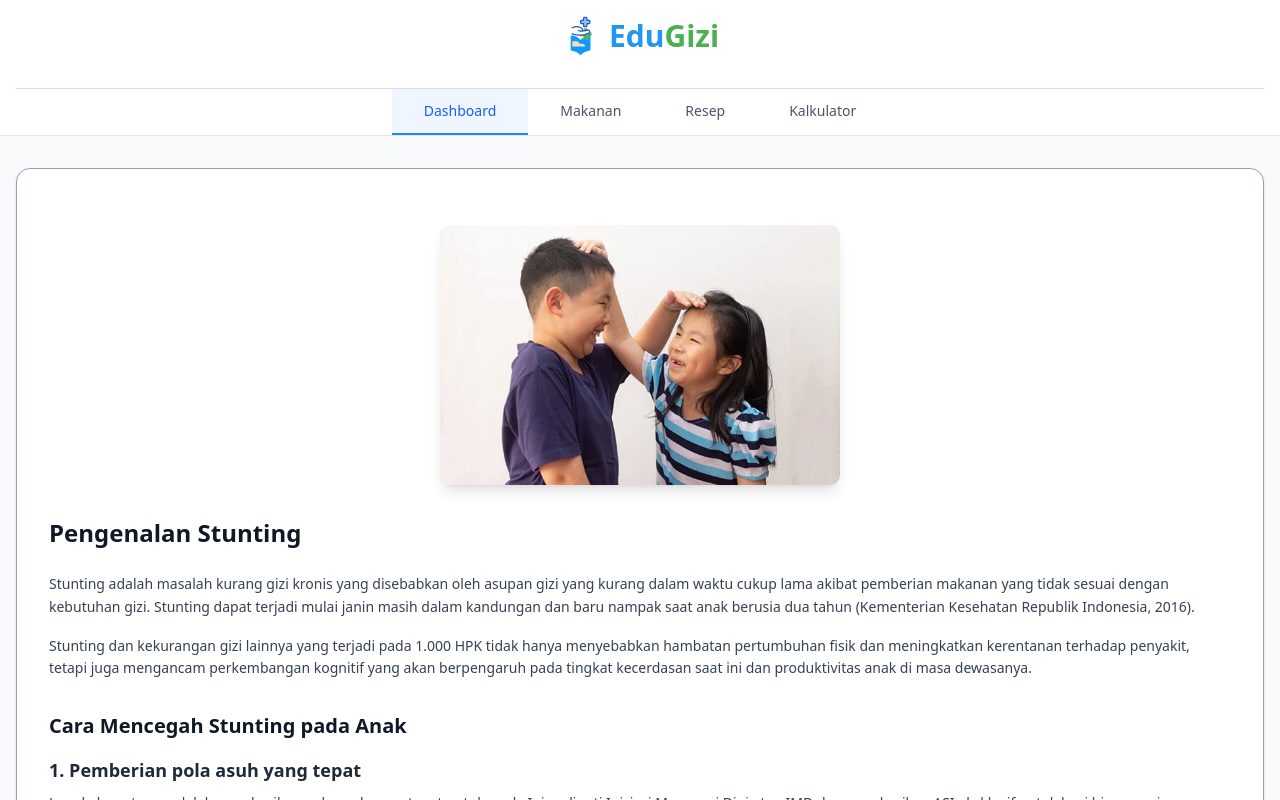
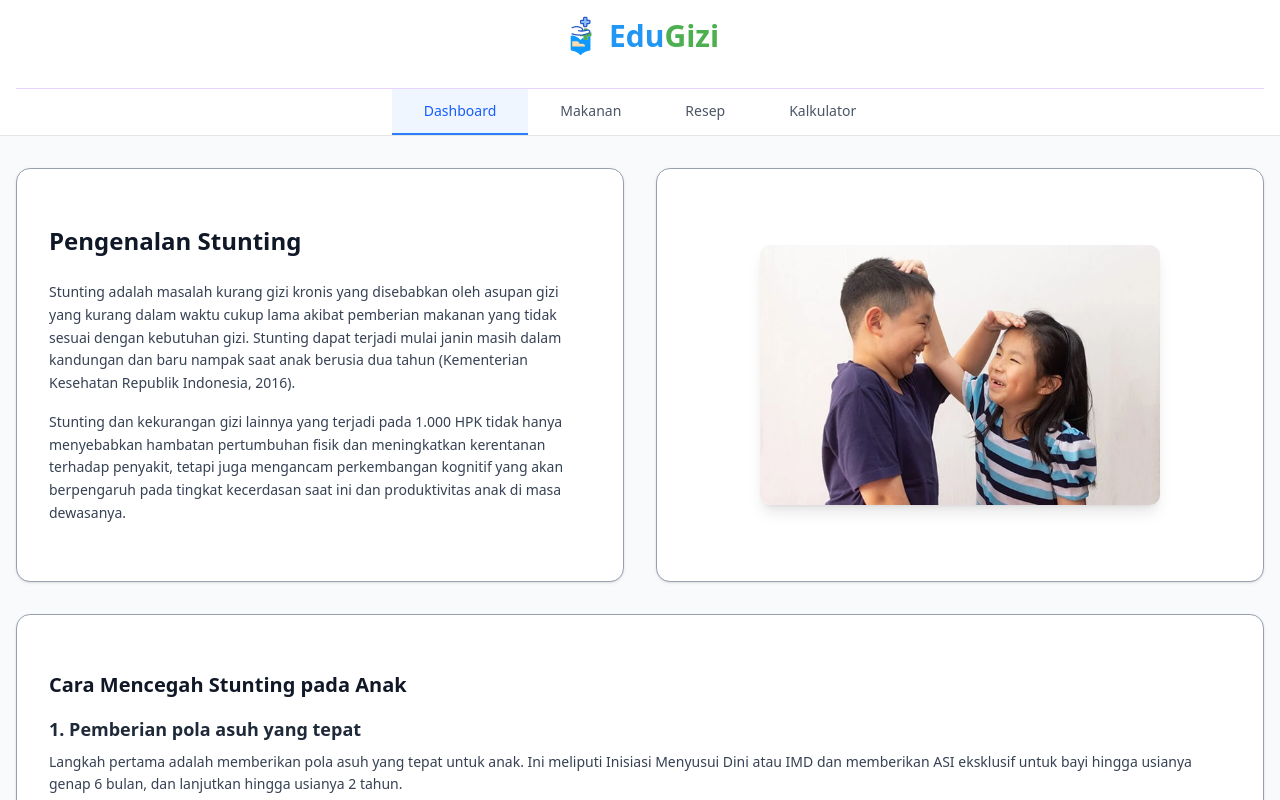
Before and after one commit to arvalen/edu-gizi, a Next.js app: page / in a window 1280 px wide. Shown: the top 800 px of the page. Built offline with nearby package versions, Linux system fonts and the light colour scheme.

Commit message:
style: reorganize dashboard layout

```diff
--- a/app/page.tsx
+++ b/app/page.tsx
@@ -6,18 +6,10 @@ export default function Dashboard() {
   return (
     <div className="min-h-screen bg-gray-50">
       <Navbar />
-      <div className="max-w-7xl mx-auto px-4 py-8">
-        <Card className="bg-white">
-          <CardContent className="p-8">
-            <div className="flex flex-col items-center">
-              <Image
-                src="/Info.png"
-                alt="Child illustration"
-                width={400}
-                height={320}
-                className="rounded-lg shadow-lg mb-8"
-              />
-              <div className="w-full">
+      <div className="max-w-7xl mx-auto px-4 py-8 space-y-8">
+        <div className="grid grid-cols-1 md:grid-cols-2 gap-8 items-start">
+          <Card className="bg-white h-full">
+            <CardContent className="p-8 h-full flex flex-col justify-center">
               <h1 className="text-2xl font-bold text-gray-900 mb-6">
                 Pengenalan Stunting
               </h1>
@@ -29,11 +21,25 @@ export default function Dashboard() {
                   Stunting dan kekurangan gizi lainnya yang terjadi pada 1.000 HPK tidak hanya menyebabkan hambatan pertumbuhan fisik dan meningkatkan kerentanan terhadap penyakit, tetapi juga mengancam perkembangan kognitif yang akan berpengaruh pada tingkat kecerdasan saat ini dan produktivitas anak di masa dewasanya.
                 </p>
               </div>
-
-                <h2 className="text-xl font-bold text-gray-900 mt-8 mb-4">
+            </CardContent>
+          </Card>
+          <Card className="bg-white h-full flex justify-center items-center">
+            <CardContent className="flex justify-center items-center p-8 h-full">
+              <Image
+                src="/Info.png"
+                alt="Child illustration"
+                width={400}
+                height={320}
+                className="rounded-lg shadow-lg"
+              />
+            </CardContent>
+          </Card>
+        </div>
+        <Card className="bg-white">
+          <CardContent className="p-8">
+            <h2 className="text-xl font-bold text-gray-900 mb-4">
               Cara Mencegah Stunting pada Anak
             </h2>
-
             <div className="space-y-6">
               <div>
                 <h3 className="text-lg font-semibold text-gray-800 mb-2">
@@ -43,7 +49,6 @@ export default function Dashboard() {
                   Langkah pertama adalah memberikan pola asuh yang tepat untuk anak. Ini meliputi Inisiasi Menyusui Dini atau IMD dan memberikan ASI eksklusif untuk bayi hingga usianya genap 6 bulan, dan lanjutkan hingga usianya 2 tahun.
                 </p>
               </div>
-
               <div>
                 <h3 className="text-lg font-semibold text-gray-800 mb-2">
                   2. Memberikan MPASI yang optimal
@@ -61,7 +66,6 @@ export default function Dashboard() {
                   Sementara itu, bayi usia 6-23 bulan yang tidak mendapatkan ASI setidaknya harus makan minimal 4 kali dalam sehari dengan porsi yang sesuai.
                 </p>
               </div>
-
               <div>
                 <h3 className="text-lg font-semibold text-gray-800 mb-2">
                   3. Mengobati penyakit yang dialami anak
@@ -70,7 +74,6 @@ export default function Dashboard() {
                   Berbagai kondisi medis yang dialami anak bisa membuatnya mengalami penurunan nafsu makan. Misalnya, anak mengalami demam, batuk, pilek, flu, sembelit, hingga masalah pencernaan dan kondisi lain seperti TBC. Jika demikian, sebaiknya berikan penanganan utama pada kondisi medis tersebut. Lalu, ibu bisa melanjutkan dengan kembali memperbaiki asupan gizi sang buah hati.
                 </p>
               </div>
-
               <div>
                 <h3 className="text-lg font-semibold text-gray-800 mb-2">
                   4. Perbaikan kebersihan lingkungan dan penerapan hidup bersih keluarga
@@ -80,8 +83,6 @@ export default function Dashboard() {
                 </p>
               </div>
             </div>
-              </div>
-            </div>
           </CardContent>
         </Card>
       </div>
```
Lines whose indentation alone changed are shown as unchanged.
